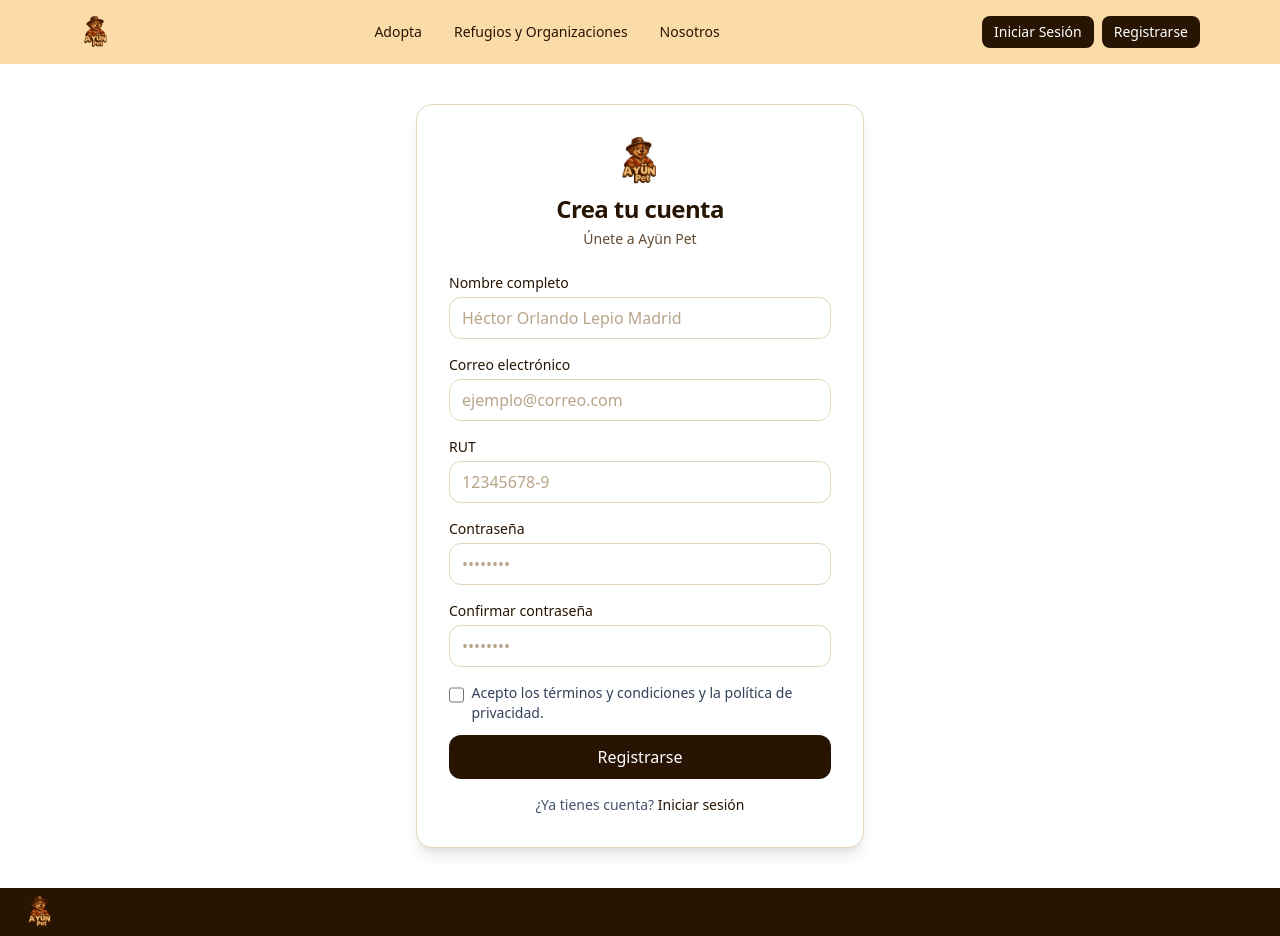
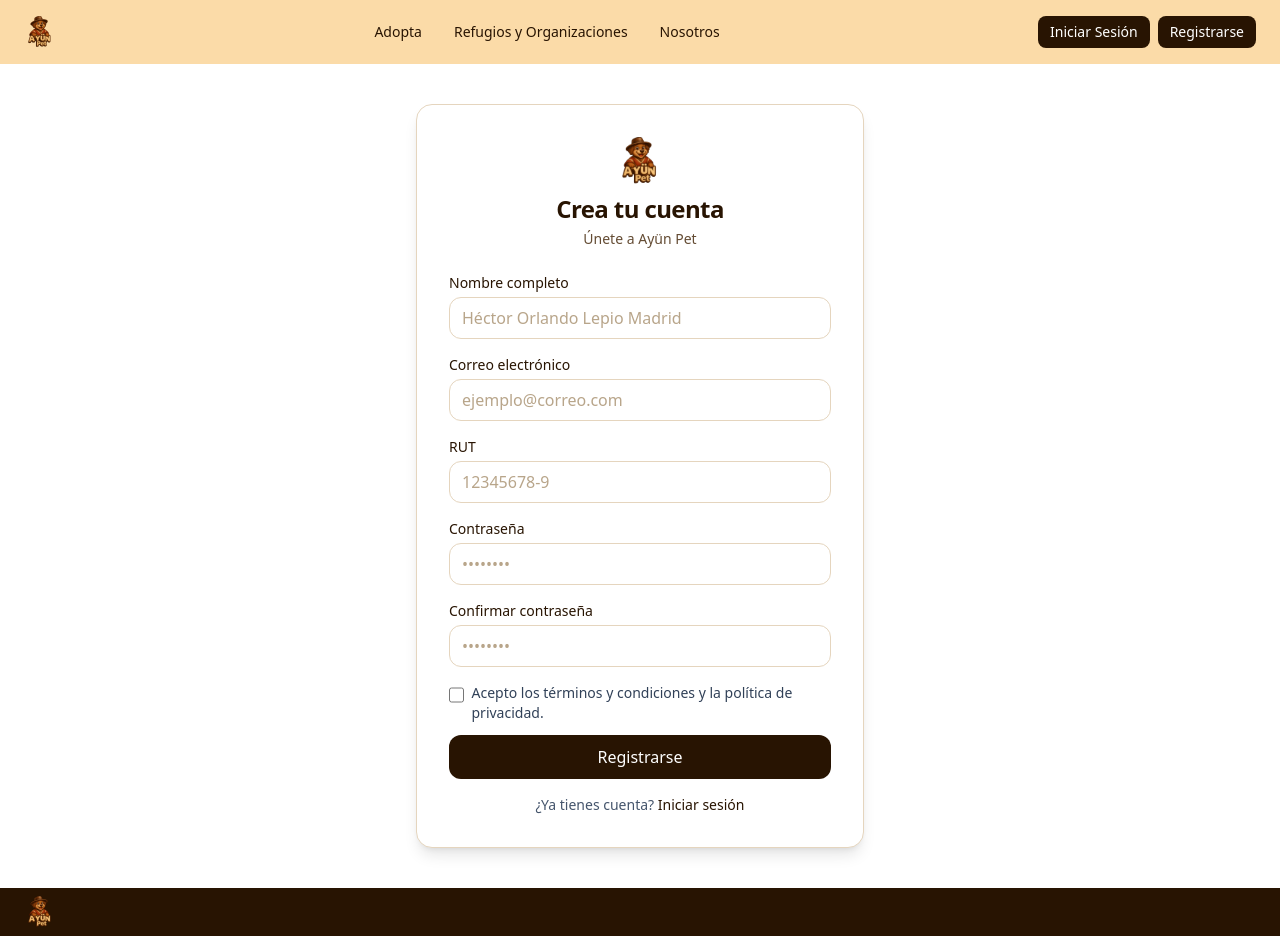
Before and after one commit to tcurihual/AyunPet, a React (Vite) app in the folder apps/web/: page /register in a window 1280 px wide. Built offline with nearby package versions, Linux system fonts and the light colour scheme.

Commit message:
ajuste del logo de arriba

```diff
--- a/apps/web/src/components/AuthCard.tsx
+++ b/apps/web/src/components/AuthCard.tsx
@@ -10,13 +10,15 @@ type Props = {
 export default function AuthCard({ title, subtitle, children }: Props) {
   return (
     <div className="min-h-dvh flex flex-col bg-white">
-      <nav className="h-14 md:h-16 w-full bg-[#FBDBA8]">
-        <div className="max-w-6xl mx-auto h-full px-4 flex items-center justify-between">
+      <nav className="h-14 md:h-16 w-full bg-[#FBDBA8] px-4 md:px-6">
+        <div className="w-full h-full flex items-center justify-between">
+
+
           <div className="flex items-center">
             <img src="/logo.png" alt="Ayün Pet" className="h-8 w-8" />
           </div>
 
-          <div className="flex-1 flex justify-center gap-8">
+          <div className="flex gap-8">
             <Link to="/adopta" className="text-sm text-[#281402] hover:underline">
               Adopta
             </Link>
@@ -42,6 +44,7 @@ export default function AuthCard({ title, subtitle, children }: Props) {
               Registrarse
             </Link>
           </div>
+
         </div>
       </nav>
 
```
